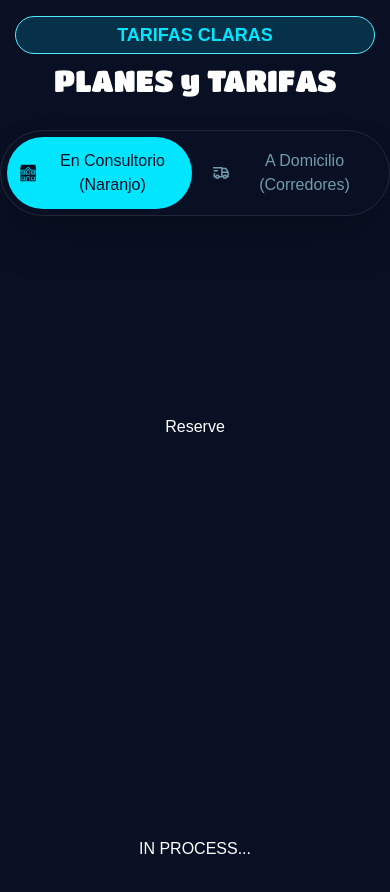
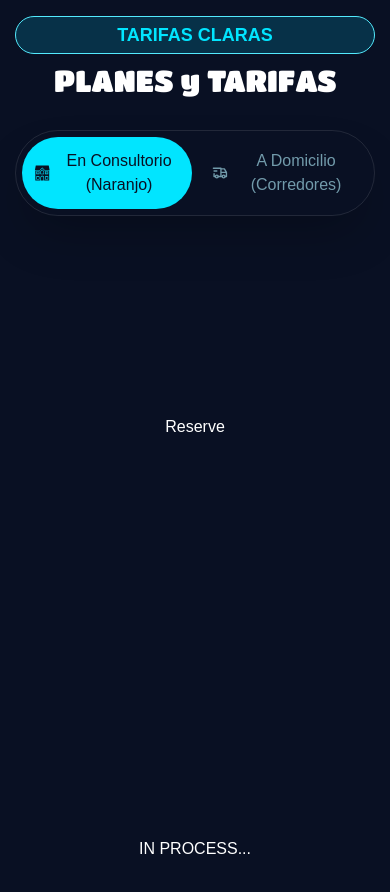
Before and after one commit to RolDev-22/quiromassage_landingpage, a React (Vite) app: page /quiromassage_landingpage/ in a window 390 px wide. Shown: the part 5200-6092 px from the top of the page. Built offline with nearby package versions, Linux system fonts and the light colour scheme; a web font is replaced by a local one.

Commit message:
ajustes de responsive en el toggle de services

```diff
--- a/src/pages/section/Rate.tsx
+++ b/src/pages/section/Rate.tsx
@@ -76,17 +76,17 @@ export default function Rate() {
       </h2>
 
       <div className="flex justify-center w-full">
-        <div className="mt-8 inline-flex items-center bg-navy-950 p-1.5 rounded-full border border-white/10 shadow-2xl gap-2 self-center">
+        <div className="w-90 mt-8 inline-flex items-center justify-center bg-navy-950 p-1.5 rounded-full border border-white/10 shadow-2xl gap-2 self-center md:w-xl">
           <button
             id="btn-pricing-clinic"
             onClick={() => setActiveService(!activeService)}
-            className={`flex flex-row items-center  rounded-full p-3 gap-2 ${activeService ? "bg-(--cl1) text-(--cl2)" : "bg-transparent text-(--cl6)"}`}>
+            className={`flex flex-row items-center rounded-full p-3 gap-2 ${activeService ? "bg-(--cl1) text-(--cl2)" : "bg-transparent text-(--cl6)"} md:w-1/2`}>
             <GiFamilyHouse size={24} /> En Consultorio (Naranjo)
           </button>
           <button
             id="btn-pricing-home"
             onClick={() => setActiveService(!activeService)}
-            className={`flex flex-row items-center rounded-full p-3 gap-2 ${!activeService ? "bg-(--cl1) text-(--cl2)" : "bg-transparent text-(--cl6)"}`}>
+            className={`flex flex-row items-center rounded-full p-3 gap-2 ${!activeService ? "bg-(--cl1) text-(--cl2)" : "bg-transparent text-(--cl6)"} md:w-1/2`}>
             <TbTruckDelivery size={24} /> A Domicilio (Corredores)
           </button>
         </div>
```
